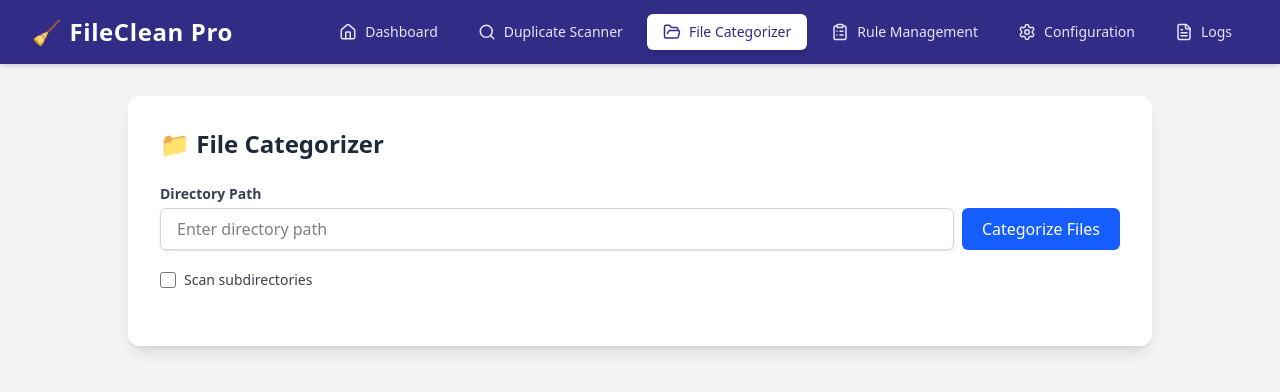
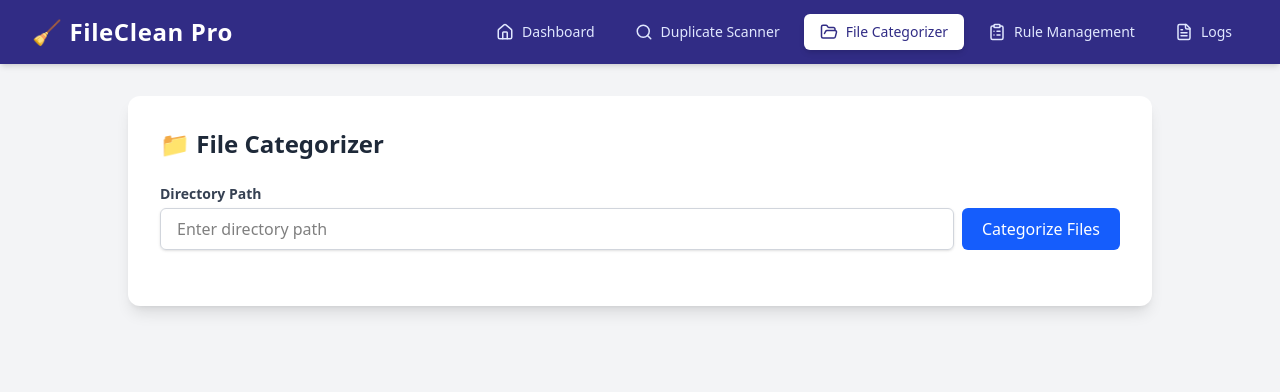
Before and after one commit to DipankurSaikia/file-cleaner, a React (Vite) app: page /categorize in a window 1280 px wide. Shown: the top 392 px of the page. Built offline with nearby package versions, Linux system fonts and the light colour scheme; the HTML template or start-up script is replaced by a standard one.

Commit message:
removed config nav

```diff
--- a/src/components/FileCategorizer.jsx
+++ b/src/components/FileCategorizer.jsx
@@ -6,7 +6,7 @@ import { api } from '../services/api';
 export default function FileCategorizer() {
   const location = useLocation();
   const [directoryPath, setDirectoryPath] = useState(location.state?.directoryPath || '');
-  const [recursive, setRecursive] = useState(location.state?.recursive || false);
+  const [recursive, setRecursive] = useState(true);
   const [categories, setCategories] = useState([]);
   const [loading, setLoading] = useState(false);
   const [message, setMessage] = useState('');
@@ -69,18 +69,9 @@ export default function FileCategorizer() {
           </div>
         </div>
 
-        <div className="flex items-center">
-          <input
-            type="checkbox"
-            id="recursive-categorize"
-            checked={recursive}
-            onChange={(e) => setRecursive(e.target.checked)}
-            className="h-4 w-4 text-blue-600 focus:ring-blue-500 border-gray-300 rounded"
-          />
-          <label htmlFor="recursive-categorize" className="ml-2 text-sm text-gray-700">
-            Scan subdirectories
-          </label>
-        </div>
+
+
+
       </div>
 
       {message && (
--- a/src/components/Navbar.jsx
+++ b/src/components/Navbar.jsx
@@ -31,12 +31,6 @@ export default function Navbar() {
       name: 'Rule Management',
       path: '/rules',
       icon: <ClipboardList size={18} />,
-    },
-    {
-      id: 'config',
-      name: 'Configuration',
-      path: '/config',
-      icon: <Settings size={18} />,
     },
     {
       id: 'logs',
```
